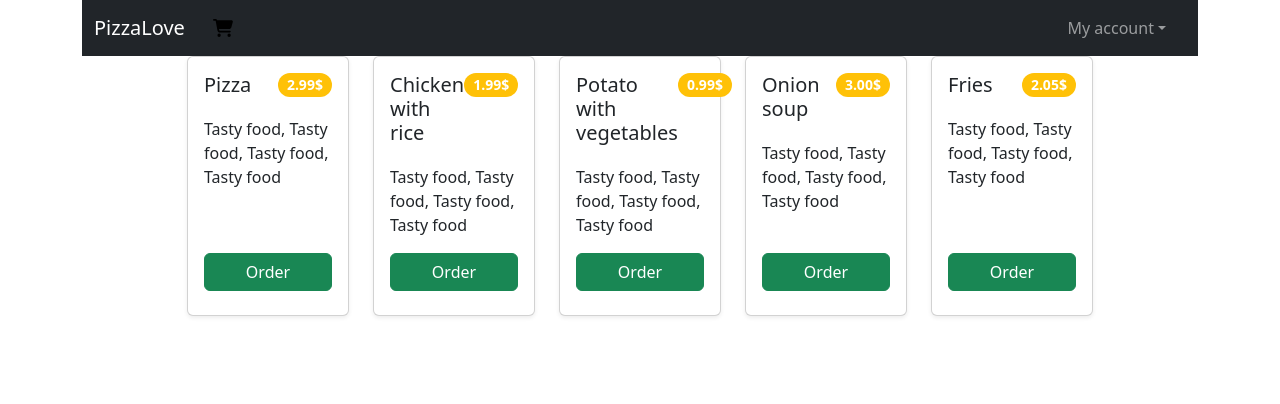
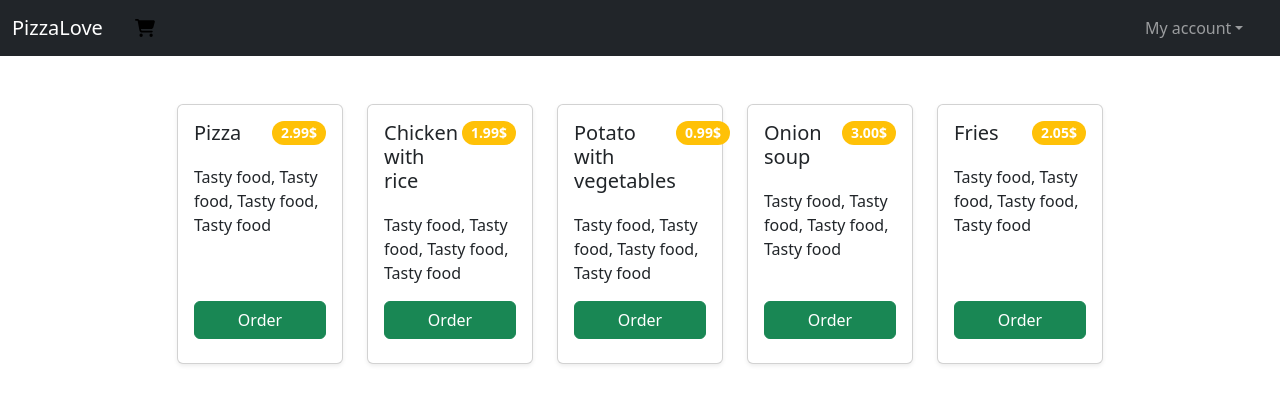
Before and after one commit to pkol92/bootstrap_project, a React (Create React App) app: page / in a window 1280 px wide. Shown: the top 404 px of the page. Built offline with nearby package versions, Linux system fonts and the light colour scheme.

Commit message:
change padding

```diff
--- a/src/App.tsx
+++ b/src/App.tsx
@@ -21,9 +21,9 @@ function App() {
   };
 
   return (
-    <Container>
+    <Container fluid className='g-0'>
       <Menu />
-      <Container>
+      <Container className='mt-5'>
         <Row className='d-flex align-content-center justify-content-lg-center'>
           {mockData.map((item) => (
             <Col key={item.id} xs={12} md={6} lg={2} className='mb-4'>
```
